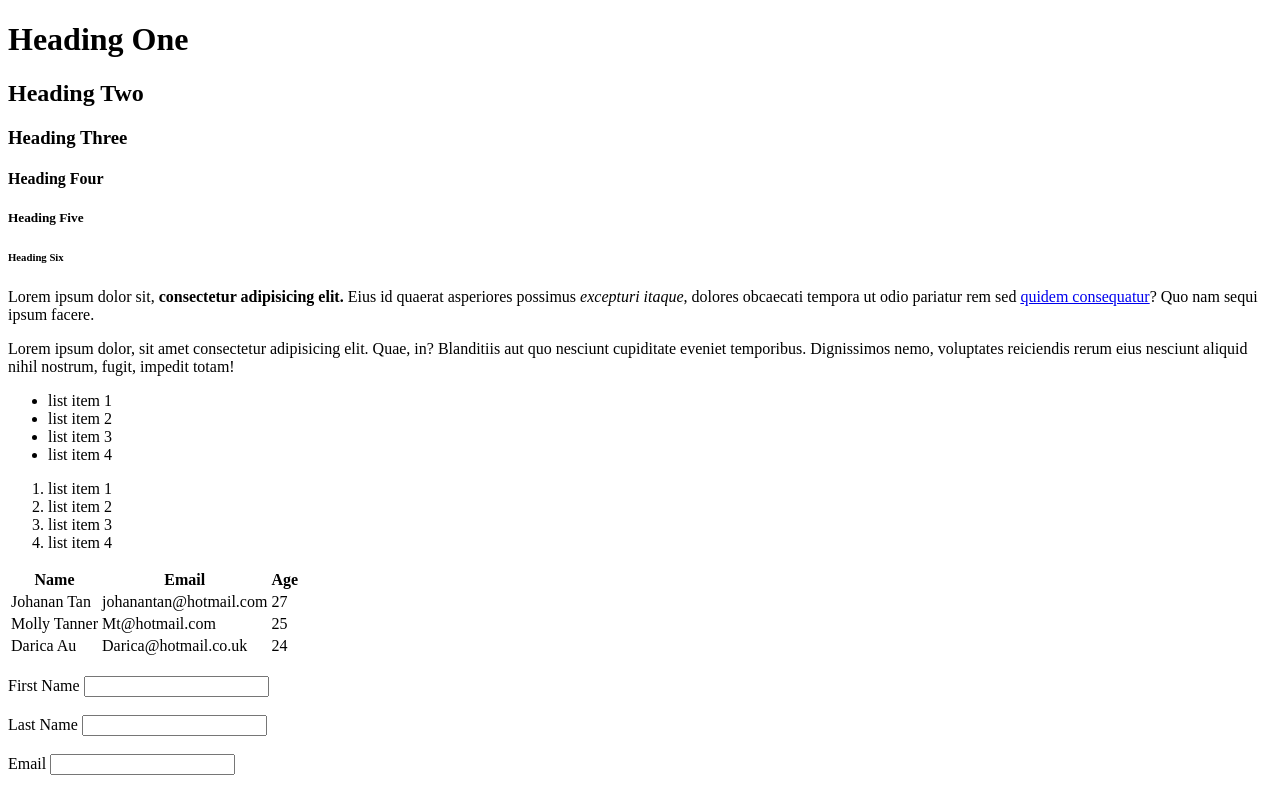
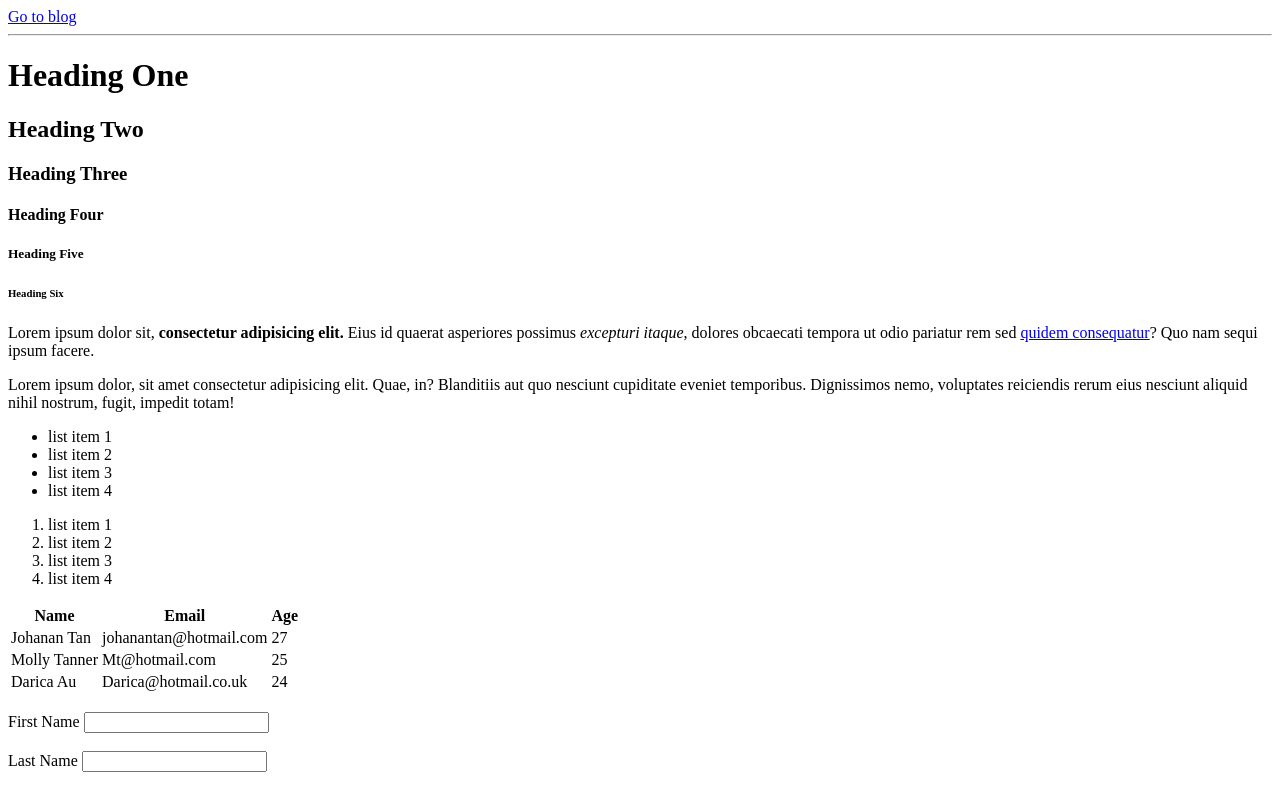
Before and after one commit to JohananT/First-Github-Project, a plain HTML site: page index.html in a window 1280 px wide. Shown: the top 787 px of the page. Drawn offline with Linux system fonts and the light colour scheme.

Commit message:
Add link to alternate webpage

```diff
--- a/index.html
+++ b/index.html
@@ -6,6 +6,9 @@
 </title>
     </head>
     <body>
+
+        <a href="blog.html">Go to blog</a>
+        <hr>
 
 <!--headings-->
 
```
